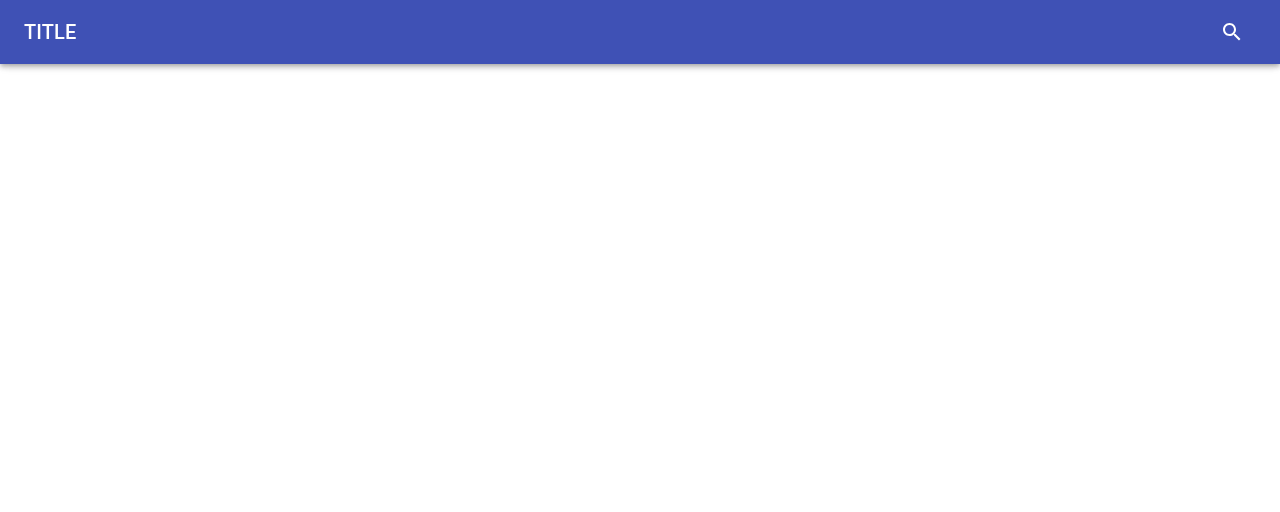
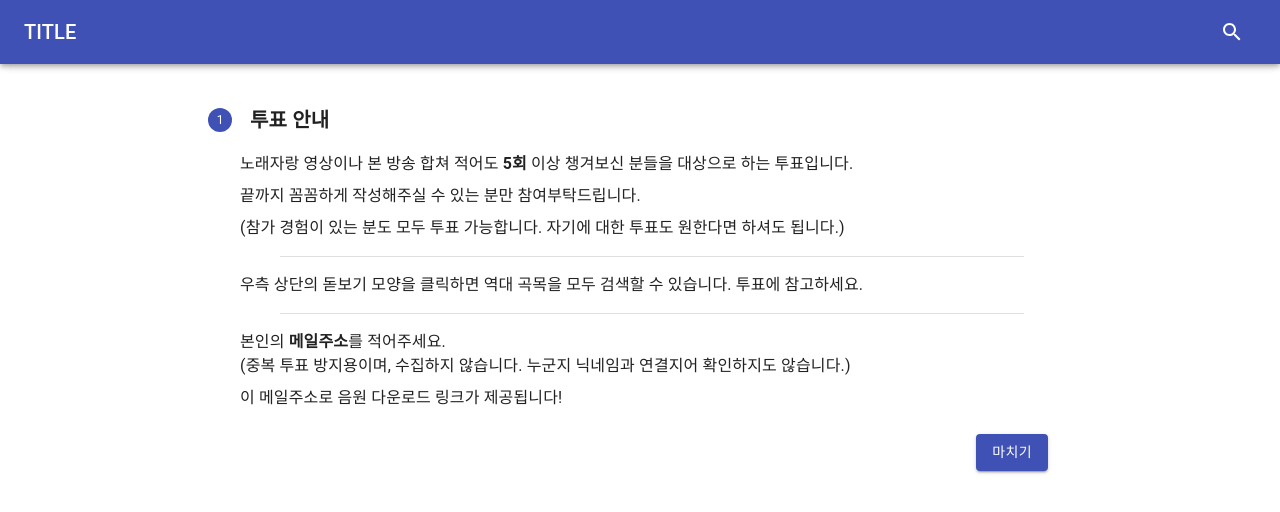
Before and after one commit to zennvote/zennvote-front, a React (Create React App) app: page / in a window 1280 px wide. Shown: the top 512 px of the page. Built offline with nearby package versions, Linux system fonts and the light colour scheme.

Commit message:
InfoStep 컴포넌트 구현

```diff
--- a/src/components/MainStepper/index.tsx
+++ b/src/components/MainStepper/index.tsx
@@ -9,6 +9,7 @@ import { InfoStep } from '../../containers';
 interface MainStepperProps { }
 
 const steps: PageStepData[] = [
+  { title: '투표 안내', content: <InfoStep /> },
 ]
 
 const MainStepper: FC<MainStepperProps> = () => {
--- /dev/null
+++ b/src/containers/InfoStep/index.tsx
@@ -0,0 +1,36 @@
+import React, { FC } from 'react';
+import { Typography, Divider } from '@material-ui/core';
+import styles from './styles';
+
+interface InfoStepProps { }
+
+const InfoStep: FC<InfoStepProps> = () => {
+  const classes = styles();
+  return (
+    <div>
+      <Typography className={classes.typo}>
+        노래자랑 영상이나 본 방송 합쳐 적어도 <b>5회</b> 이상 챙겨보신 분들을 대상으로 하는 투표입니다.
+      </Typography>
+      <Typography className={classes.typo}>
+        끝까지 꼼꼼하게 작성해주실 수 있는 분만 참여부탁드립니다.
+      </Typography>
+      <Typography className={classes.typo}>
+        (참가 경험이 있는 분도 모두 투표 가능합니다. 자기에 대한 투표도 원한다면 하셔도 됩니다.)
+      </Typography>
+      <Divider className={classes.divider} />
+      <Typography className={classes.typo}>
+        우측 상단의 돋보기 모양을 클릭하면 역대 곡목을 모두 검색할 수 있습니다. 투표에 참고하세요.
+      </Typography>
+      <Divider className={classes.divider} />
+      <Typography className={classes.typo}>
+        본인의 <b>메일주소</b>를 적어주세요.
+        <br />(중복 투표 방지용이며, 수집하지 않습니다. 누군지 닉네임과 연결지어 확인하지도 않습니다.)
+      </Typography>
+      <Typography className={classes.typo}>
+        이 메일주소로 음원 다운로드 링크가 제공됩니다!
+      </Typography>
+    </div>
+  )
+};
+
+export default InfoStep;
--- /dev/null
+++ b/src/containers/InfoStep/styles.ts
@@ -0,0 +1,18 @@
+import { makeStyles, createStyles, Theme } from "@material-ui/core/styles";
+
+const styles = () => makeStyles((theme: Theme) =>
+  createStyles({
+    typo: {
+      marginTop: theme.spacing(1),
+      marginBottom: theme.spacing(1),
+    },
+    divider: {
+      marginTop: theme.spacing(2),
+      marginBottom: theme.spacing(2),
+      marginLeft: theme.spacing(5),
+      marginRight: theme.spacing(5),
+    },
+  })
+)();
+
+export default styles;
--- a/src/containers/index.ts
+++ b/src/containers/index.ts
@@ -1,5 +1,7 @@
 import MainDrawer from "./MainDrawer";
+import InfoStep from "./InfoStep";
 
 export {
   MainDrawer,
+  InfoStep,
 }
```
